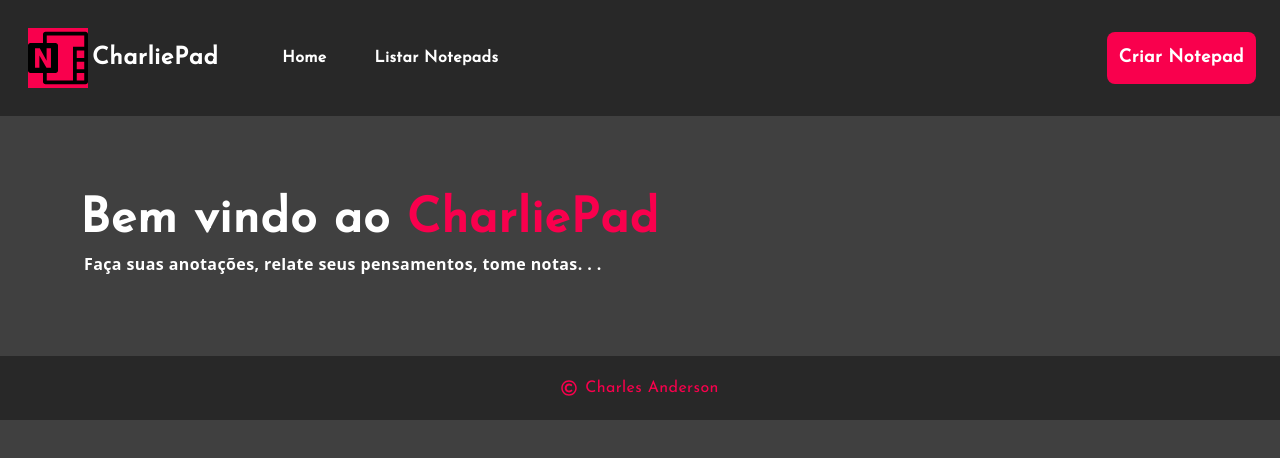
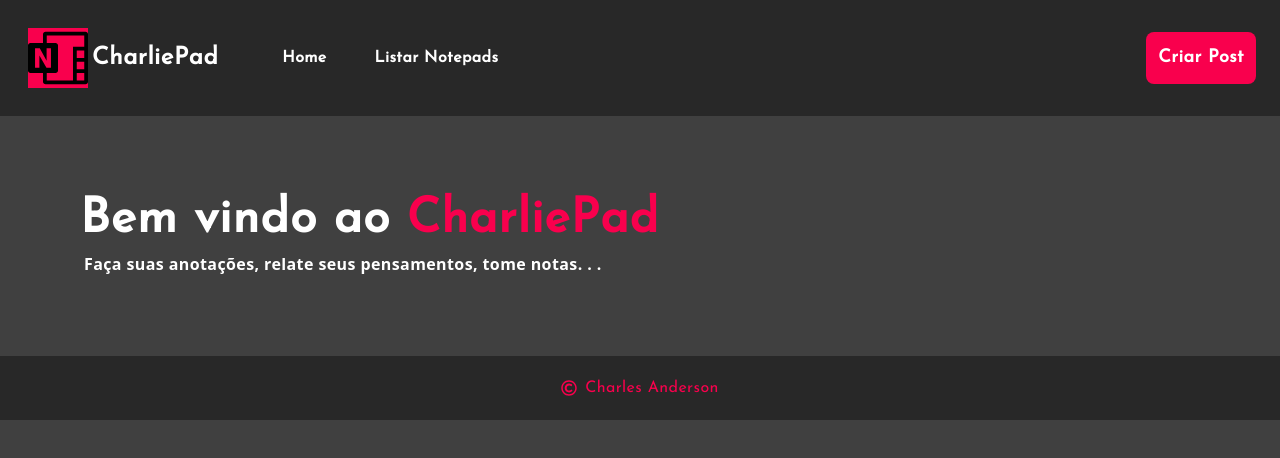
Before and after one commit to charlesanderson25/orkut_frontend, a React (Vite) app: page / in a window 1280 px wide. Shown: the top 458 px of the page. Built offline with nearby package versions, Linux system fonts and the light colour scheme.

Commit message:
Update name notepad to post

```diff
--- a/src/components/ButtonCreatePost.tsx
+++ b/src/components/ButtonCreatePost.tsx
@@ -1,23 +1,22 @@
 import { Link } from "react-router-dom";
 
-const textButtonCreateNotepad = {
-  button: "Criar Notepad",
-}
+const textButtonCreatePost = {
+  button: "Criar Post",
+};
 
-const ButtonCreateNotepad = () => {
+const ButtonCreatePost = () => {
   return (
     <div
       style={{ fontFamily: "Josefin Sans, sans-serif" }}
       className="flex ml-4 mt-4 md:mt-0"
     >
-      <Link to="/Criar-Notepad">
-      <button className="rounded-lg bg-defaultRed font-bold text-lg p-3 border-none cursor-pointer text-white hover:text-hoverdefaultRed tracking-wide">
-        {textButtonCreateNotepad.button}
-      </button>
-
+      <Link to="/Criar-Post">
+        <button className="rounded-lg bg-defaultRed font-bold text-lg p-3 border-none cursor-pointer text-white hover:text-hoverdefaultRed tracking-wide">
+          {textButtonCreatePost.button}
+        </button>
       </Link>
     </div>
   );
 };
 
-export default ButtonCreateNotepad;
+export default ButtonCreatePost;
```
